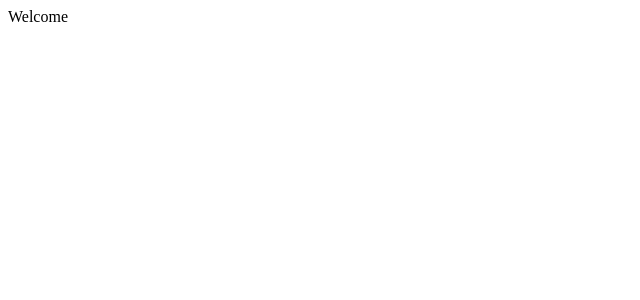
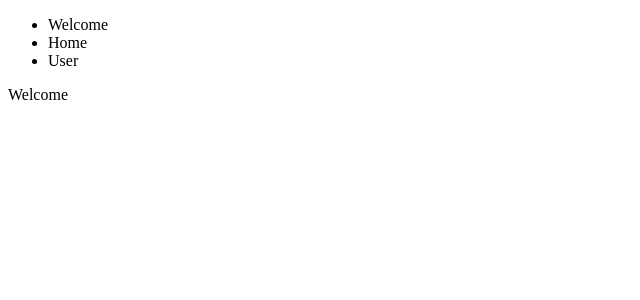
Before and after one commit to BaiyanAlwaysOnline/react-source, a React (Vite) app in the folder react-router/: page /user in a window 1280 px wide. Shown: the top 300 px of the page, without its empty margins (0-640 px from the left). Built offline with nearby package versions, Linux system fonts and the light colour scheme.

Commit message:
feat: 实现Link组件

```diff
--- /dev/null
+++ b/react-router/src/libs/react-router-dom/Link.jsx
@@ -0,0 +1,18 @@
+import React, { useContext } from "react";
+import RouterContext from "../react-router/RouterContext";
+
+export default function Link(props) {
+  const { history } = useContext(RouterContext);
+
+  return (
+    <a
+      {...props}
+      onClick={(e) => {
+        e.preventDefault();
+        history.push(props.to);
+      }}
+    >
+      {props.children}
+    </a>
+  );
+}
--- a/react-router/src/libs/react-router-dom/index.js
+++ b/react-router/src/libs/react-router-dom/index.js
@@ -1,3 +1,4 @@
 export { default as BrowserRouter } from "./BrowserRouter.jsx";
 export { default as HashRouter } from "./HashRouter.jsx";
+export { default as Link } from "./Link.jsx";
 export * from "../react-router";
--- a/react-router/src/main.jsx
+++ b/react-router/src/main.jsx
@@ -1,12 +1,23 @@
 import React from "react";
 import ReactDOM from "react-dom";
-import { HashRouter as Router, Route } from "./libs/react-router-dom";
+import { HashRouter as Router, Route, Link } from "./libs/react-router-dom";
 import Welcome from "./components/Welcome";
 import Home from "./components/Home";
 import User from "./components/User";
 
 ReactDOM.render(
   <Router>
+    <ul>
+      <li>
+        <Link to="/">Welcome</Link>
+      </li>
+      <li>
+        <Link to="/home">Home</Link>
+      </li>
+      <li>
+        <Link to="/user">User</Link>
+      </li>
+    </ul>
     <Route path={"/"} component={Welcome} exact />
     <Route path={"/home"} component={Home} />
     <Route path={"/user"} component={User} />
```
